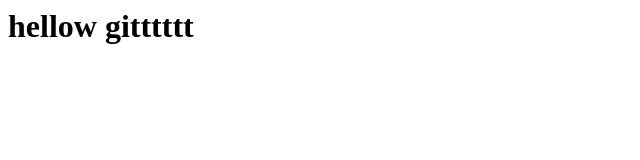
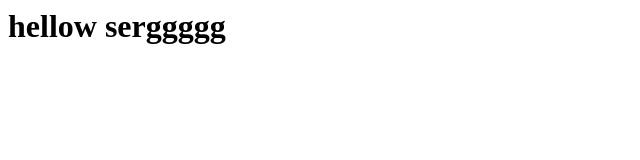
Before and after one commit to vimpel-prog/startjava, a plain HTML site: page index.html in a window 1280 px wide. Shown: the whole page, without its empty margins (0-640 px from the left). Drawn offline with Linux system fonts and the light colour scheme.

Commit message:
wrong commit

```diff
--- a/index.html
+++ b/index.html
@@ -1 +1 @@
-<h1> hellow gitttttt </h1>
+<h1> hellow serggggg </h1>
```
